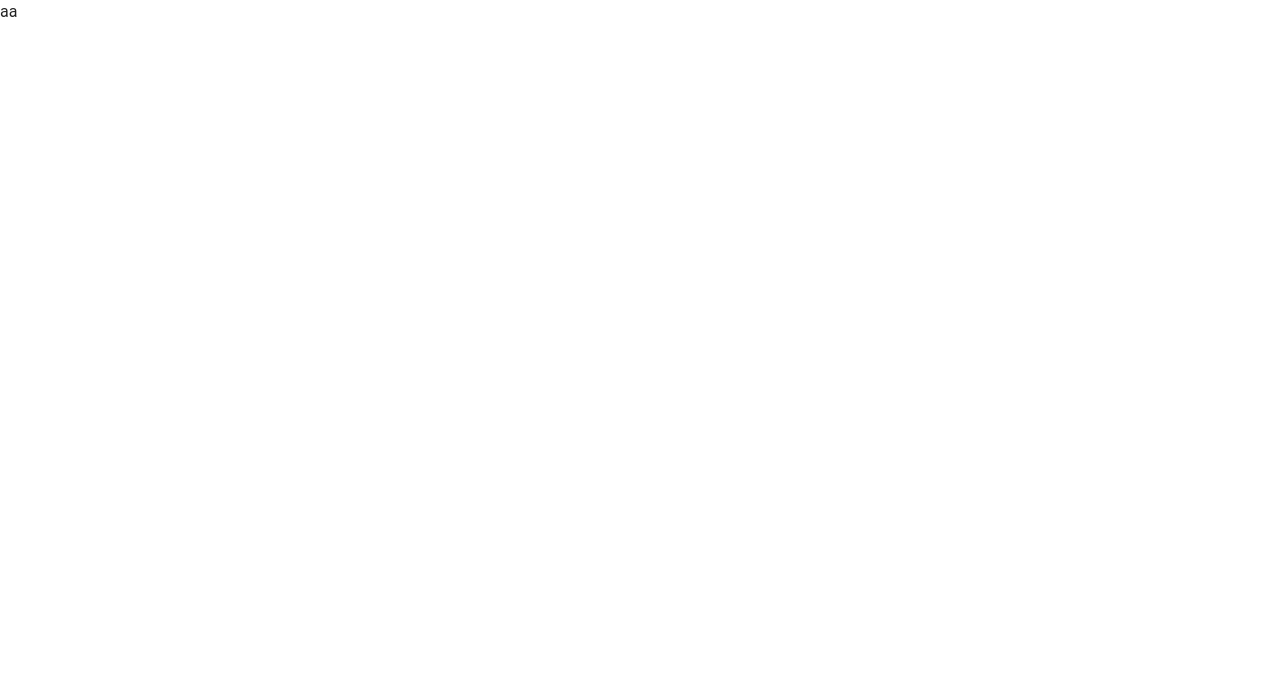
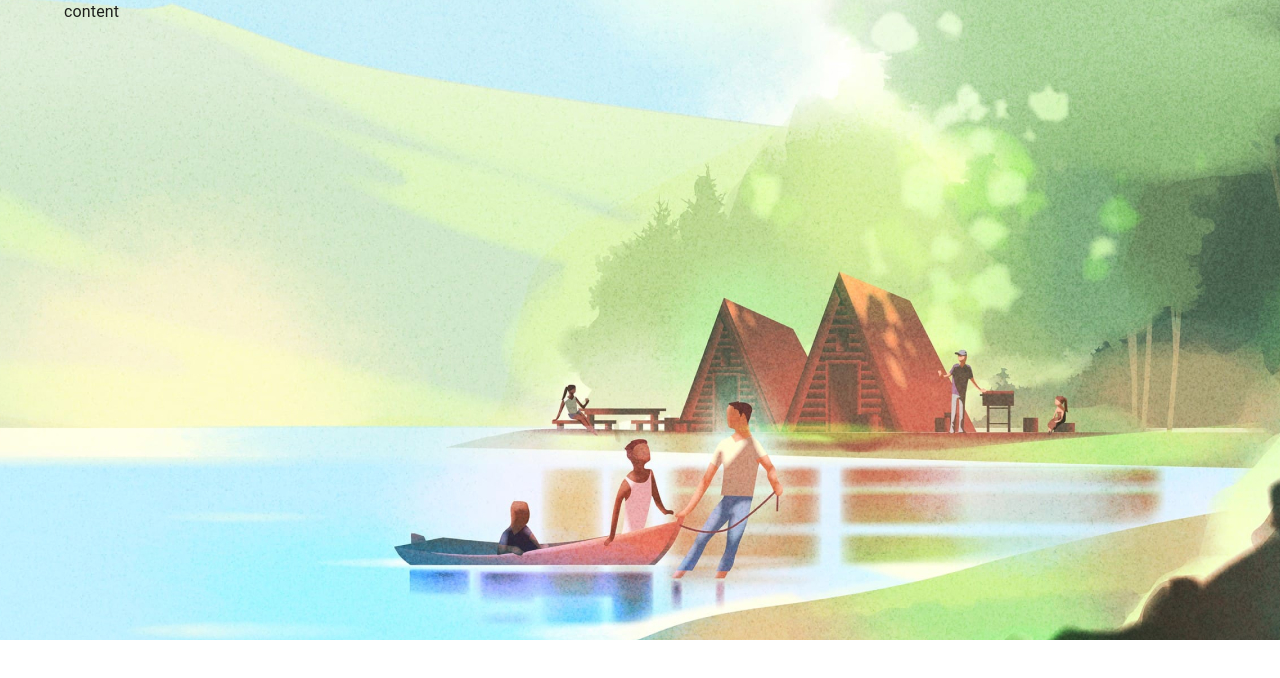
Before and after one commit to youryu0212/airbnb, a React (Create React App) app: page / in a window 1280 px wide. Shown: the top 678 px of the page. Built offline with nearby package versions, Linux system fonts and the light colour scheme.

Commit message:
Design: layout css 적용
close issue #3

```diff
--- a/src/App.tsx
+++ b/src/App.tsx
@@ -1,8 +1,20 @@
 import React from 'react';
 import CssBaseline from '@mui/material/CssBaseline';
+import Box from '@mui/material/Box';
+import Container from '@mui/material/Container';
 
 function App() {
-  return <CssBaseline>aa</CssBaseline>;
+  return (
+    <Box
+      sx={{
+        minHeight: '640px',
+        background: 'url(./assets/hero-img.jpg) no-repeat center top / cover'
+      }}
+    >
+      <CssBaseline />
+      <Container maxWidth="lg">content</Container>
+    </Box>
+  );
 }
 
 export default App;
```
Also changed, not shown: public/assets/hero-img.jpg (added).
